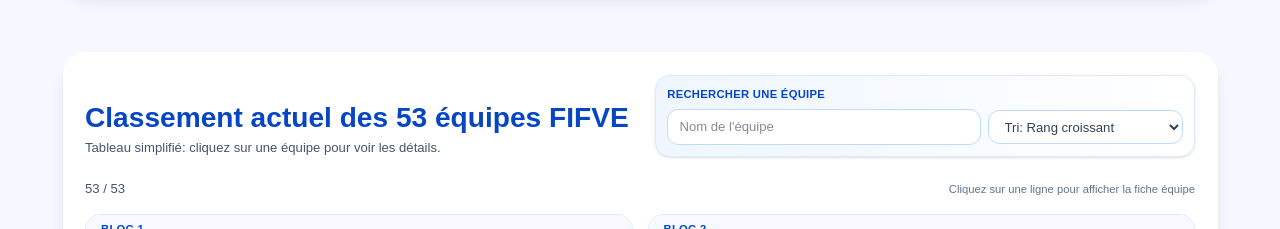
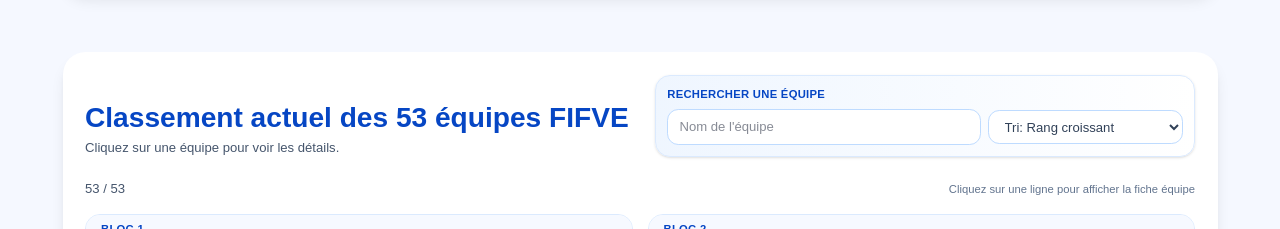
Before and after one commit to kamdemkogaing/cs-fifve, a React (Vite) app: page / in a window 1280 px wide. Shown: the part 1760-1989 px from the top of the page. Built offline with nearby package versions, Linux system fonts and the light colour scheme.

Commit message:
cs app rework

```diff
--- a/src/i18n.js
+++ b/src/i18n.js
@@ -91,8 +91,7 @@ const translations = {
     ranking: {
       title: "Classement actuel des 53 équipes FIFVE",
       block: "Bloc",
-      tableHint:
-        "Tableau simplifié: cliquez sur une équipe pour voir les détails.",
+      tableHint: "Cliquez sur une équipe pour voir les détails.",
       clickRowHint: "Cliquez sur une ligne pour afficher la fiche équipe",
       searchLabel: "Rechercher une équipe",
       searchPlaceholder: "Nom de l'équipe",
@@ -277,7 +276,7 @@ const translations = {
     ranking: {
       title: "Current ranking of the 53 FIFVE teams",
       block: "Block",
-      tableHint: "Simplified table: click a team to view details.",
+      tableHint: "Click a team to view details.",
       clickRowHint: "Click a row to open team details",
       searchLabel: "Search a team",
       searchPlaceholder: "Team name",
```
